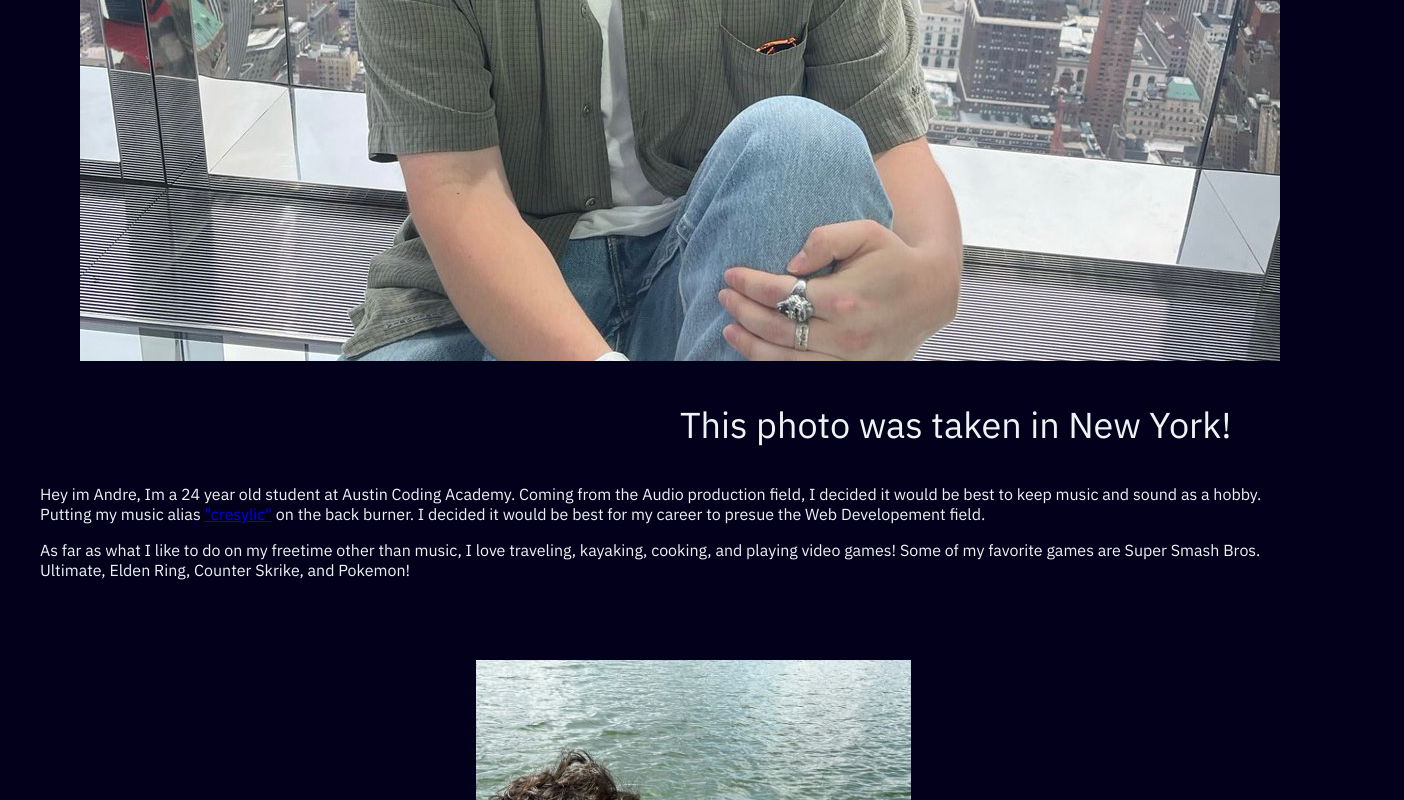
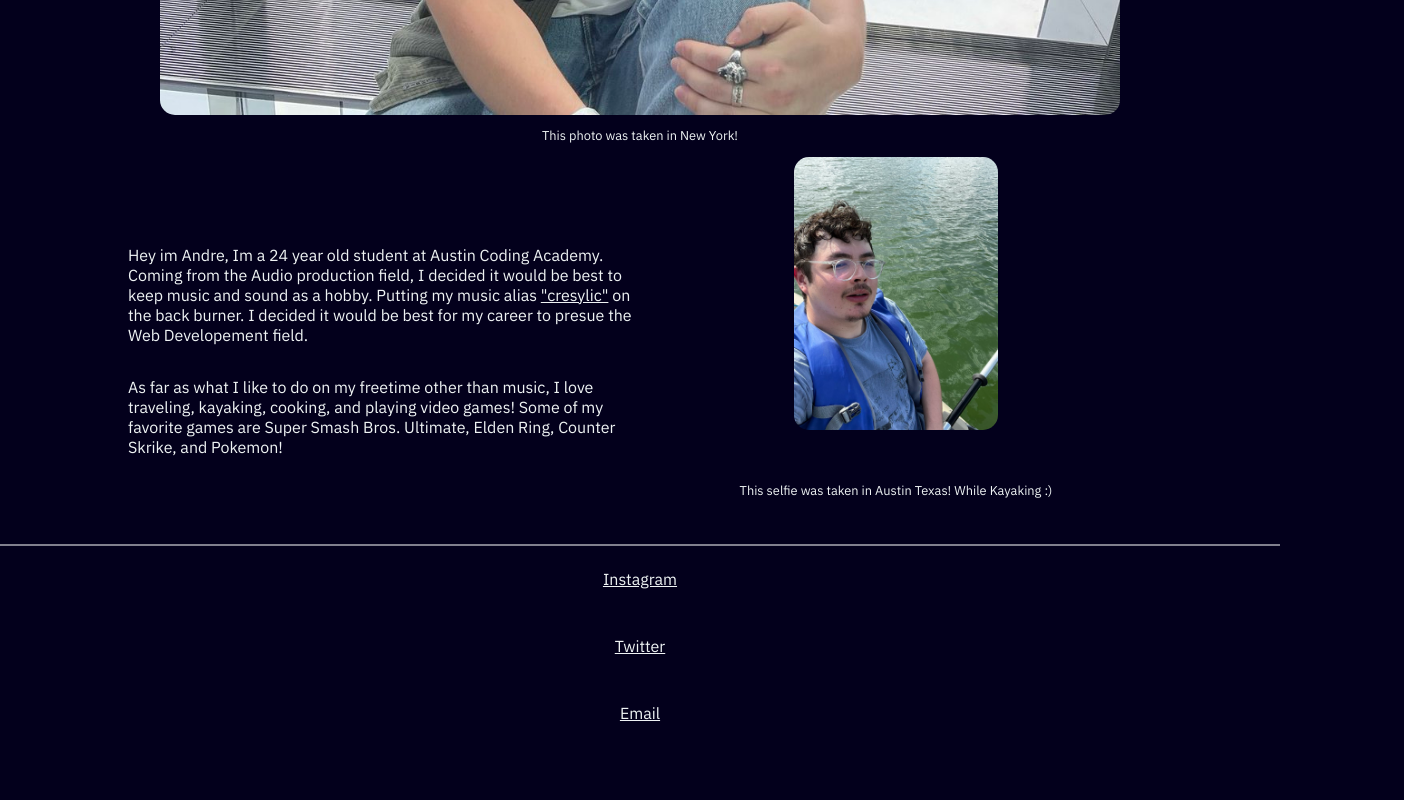
Before and after one commit to andrecastillon/web101_andre_castillon, a plain HTML site: page about.html in a window 1280 px wide. Shown: the part 860-1660 px from the top of the page, 1404 px wide, since content can reach past the window. Drawn offline with nearby package versions, Linux system fonts and the light colour scheme.

Commit message:
desktop styling completed

```diff
--- a/about-styles.css
+++ b/about-styles.css
@@ -16,7 +16,7 @@ body {
   font-family: IBM Plex Sans;
   font-weight: Regular 400;
   color: #EFF3F4;
-  margin-bottom: 1.5625vw;
+  margin-bottom: 1.5vw;
   margin-left: 3.125vw;
 }
 
@@ -43,16 +43,17 @@ h1 {
 }
 
 img {
-    max-width: 100%;
-    vertical-align: middle;
-    display: inline-block;
+  max-width: 100%;
+  /* vertical-align: middle; */
+  /* display: inline-block; */
 }
 
 .sml-txt-right {
-  width: 56.5625vw;
+  width: 56vw;
   margin-top: 3.125vw;
-  margin-left: 50vw;
-  font-size: 2.8125vw;
+  margin-left: auto;
+  font-size: 2vw;
+  text-align: right;
 }
 
 .portrait-img {
@@ -60,29 +61,168 @@ img {
   width: 34vw;
   height: 44vw;
   margin-top: 6.25vw;
-  margin-left: 34.0625vw;
+  margin-left: 32vw;
 }
 
 .portrait-text {
-  display: block;
-  width: 60vw;
+  /* display: block; */
+  /* width: 60vw; */
   margin-top: 3.125vw;
-  margin-left: 34.375vw;
-  font-size: 2.8125vw;
-  line-height: 125%;
-  margin-bottom: 40vw;
+  /* margin-left: 34.375vw; */
+  font-size: 2vw;
+  /* line-height: 125%; */
+  margin-bottom: 10vw;
+  text-align: center;
 }
 
 .footer {
   display: flex;
+  flex-direction: row;
   height: 39vw;
-  margin-right: 3.125vw;
-  margin-bottom: 6.25vw;
-  margin-left: 3.125vw;
-  border-top: 0.3125vw solid hsla(0, 0%, 100%, 0.5);
+  margin-right: 0vw;
+  margin-bottom: 6vw;
+  margin-left: 7vw;
+  border-top: 0.3vw solid hsla(0, 0%, 100%, 0.5);
+  justify-content: flex-end;
+}
+
+.footer-col1 {
+  display: flex;
+}
+
+.footer-col2 {
+  display: flex;
+}
+
+.footer-col3 {
+  display: flex;
+  flex-direction: column;
+  justify-content: space-around;
+  align-items: end;
+  width: 28vw;
+  height: auto;
+}
+
+a:link {
+  color: #EFF3F4;
+}
+
+
+a:visited {
+  color: #EFF3F4;
+}
+
+a.hoover {
+  color: #7594A5;
 }
 
 /* Large devices (laptops/desktops, 992px and up) */
 @media only screen and (min-width: 992px) {
 
+body {
+  margin-left: auto;
+  margin-right: auto;
+  margin-top: 5.8vh;
+  min-height: 100%;
 }
+
+.small-about {
+  text-align: center;
+  margin: auto;
+}
+
+.page-heading {
+  text-align: center;
+  width: auto;
+}
+
+.about-img {
+  width: 75%;
+  margin-top: 6vw;
+  border-radius: 15px;
+  margin-left: auto;
+  margin-right: auto;
+}
+
+img {
+  max-width: 100%;
+  vertical-align: auto;
+  display: inline-block;
+}
+
+.sml-txt-right {
+  width: auto;
+  margin-top: 1vw;
+  margin-left: auto;
+  font-size: 1vw;
+  text-align: center;
+}
+
+.bio-container {
+  display: grid;
+  grid-template-columns: 10% 1fr 1fr 10%;
+
+}
+
+.desktop-left {
+  grid-column-start: 2;
+  display: flex;
+  flex-direction: column;
+  justify-content: center;
+}
+
+.desktop-right {
+  grid-column-start: 3;
+  display: flex;
+  flex-direction: column;
+  justify-content: center;
+
+}
+
+.portrait-img {
+  display: flex;
+  align-self: center;
+  width: 40%;
+  height: auto;
+  margin: auto;
+  border-radius: 15px;
+}
+
+.portrait-text {
+  display: flex;
+  width: auto;
+  margin: auto;
+  margin-top: 1vh;
+  font-size: 1vw;
+  line-height: 10vh;
+}
+
+.footer {
+  display: flex;
+  flex-direction: row;
+  height: 25vh;
+  margin-right: auto;
+  margin-bottom: 6vh;
+  margin-left: auto;
+  border-top: 2px solid hsla(0, 0%, 100%, 0.5);
+  justify-content: center;
+}
+
+.footer-col1 {
+  display: flex;
+}
+
+.footer-col2 {
+  display: flex;
+}
+
+.footer-col3 {
+  display: flex;
+  flex-direction: column;
+  justify-content: space-around;
+  align-items: center;
+  width: auto;
+  height: auto;
+}
+
+}
--- a/about.html
+++ b/about.html
@@ -25,15 +25,25 @@
   </div>
 </div>
 <div class="bio-container">
+ <div class="desktop-left">
   <p>Hey im Andre, Im a 24 year old student at Austin Coding Academy. Coming from the Audio production field, I decided it would be best to keep music and sound as a hobby. Putting my music alias <a href="https://linktr.ee/cresylic">"cresylic"</a> on the back burner. I decided it would be best for my career to presue the Web Developement field. </p>
   <p>As far as what I like to do on my freetime other than music, I love traveling, kayaking, cooking, and playing video games! Some of my favorite games are Super Smash Bros. Ultimate, Elden Ring, Counter Skrike, and Pokemon! </p>
+ </div>
+ <div class="desktop-right">
   <img src="./about-2.jpg" class="portrait-img" alt="about portrait">
   <div class="portrait-text">
     <p>This selfie was taken in Austin Texas! While Kayaking :)</p>
   </div>
+  </div>
 </div>
   <div class="footer">
-
+    <div class="footer-col1"> </div>
+    <div class="footer-col2"> </div>
+    <div class="footer-col3">
+    <a href="https://instagram.com/andrercastillon" target="_blank">Instagram</a>
+    <a href="https://twitter.com/andrercastillon" target="_blank">Twitter</a>
+    <a href="mailto: AndreRCastillon@gmail.com" target="_blank">Email</a>
+    </div>
   </div>
 </body>
 </html>
```
